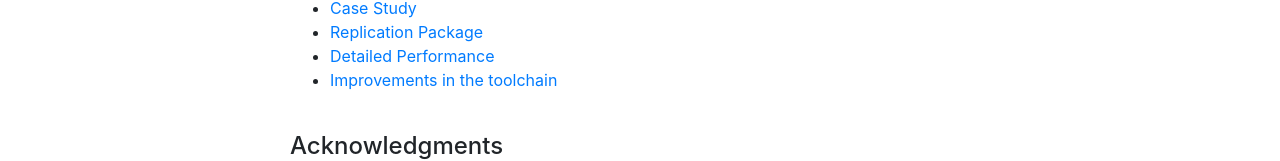
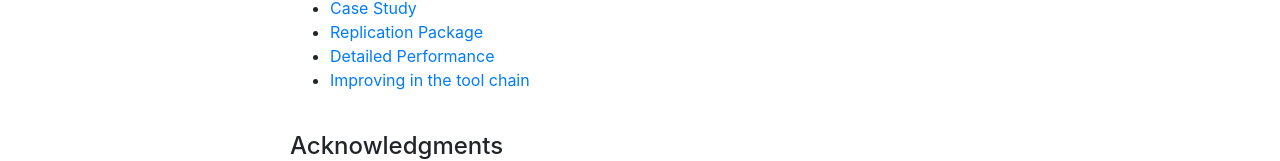
Before and after one commit to AnaNeri/quantamorphismsGuide, a React (Create React App) app: page / in a window 1280 px wide. Shown: the part 492-653 px from the top of the page. Built offline with nearby package versions, Linux system fonts and the light colour scheme.

Commit message:
Update HomePage.js

```diff
--- a/src/containers/HomePage.js
+++ b/src/containers/HomePage.js
@@ -24,7 +24,7 @@ function Content() {
         <li><a href="/caseStudy"> Case Study </a></li>
         <li><a href="/replicationPackage"> Replication Package </a></li>
         <li><a href="/detailedPerformance"> Detailed Performance </a></li>
-        <li><a href="https://nbviewer.jupyter.org/github/AnaNeri/quantamorphismsGuide/blob/master/improvements.ipynb" target="_blank" rel="noopener noreferrer">Improvements in the toolchain</a></li>
+        <li><a href="https://nbviewer.jupyter.org/github/AnaNeri/quantamorphismsGuide/blob/master/improvements.ipynb" target="_blank" rel="noopener noreferrer">Improving in the tool chain</a></li>
         </ul>
 
         <br/>
```
